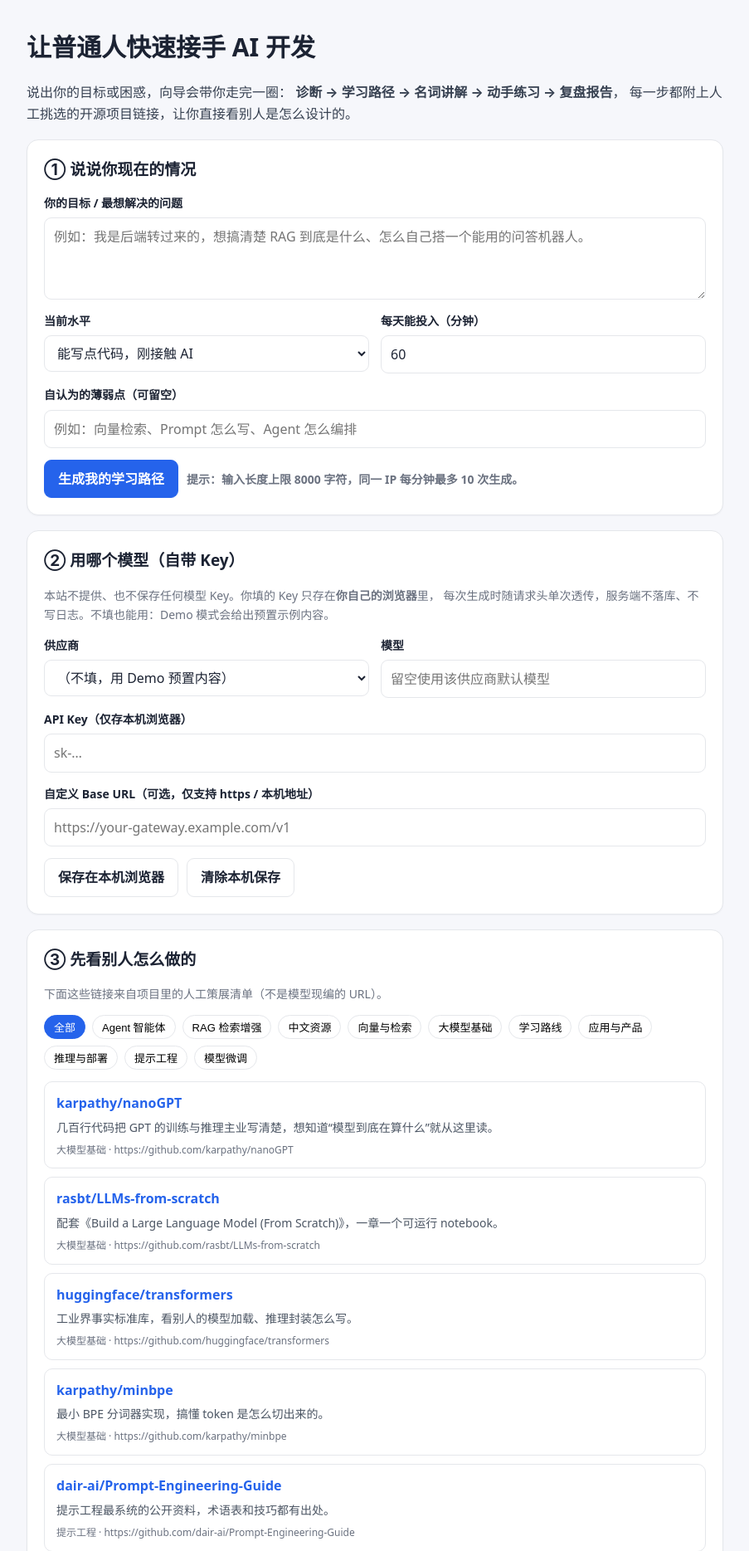
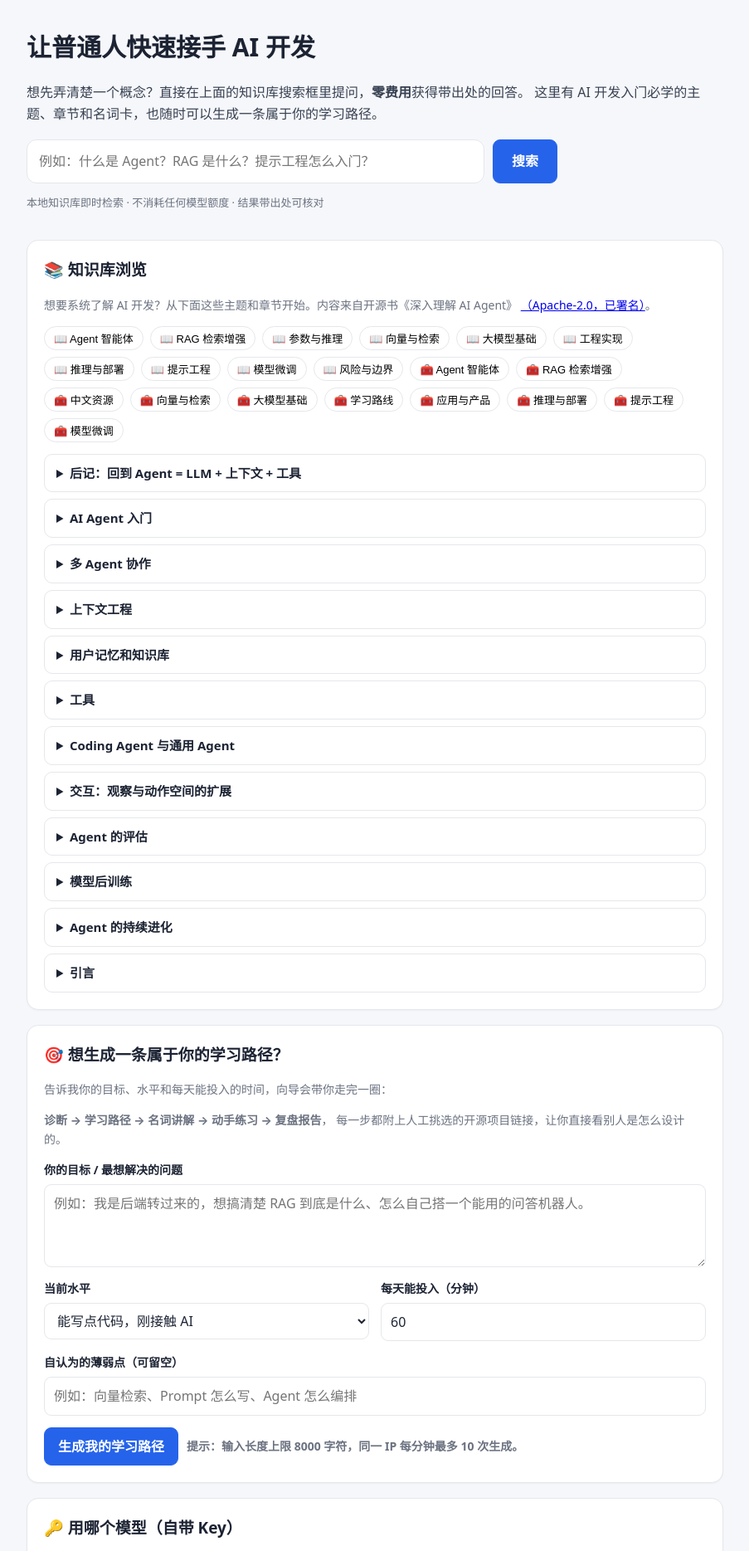
Before and after one commit to xiaxiami3738/chenyi, a FastAPI app: page / in a window 1280 px wide. Shown: the part 64-1933 px from the top of the page at 83% size, without its empty margins (188-1091 px from the left). Run offline with FastAPI, Linux system fonts and the light colour scheme; data comes from the database, SQL or seed files in the repository.

Commit message:
feat(M7.2): 首页改版为查询浏览为主
- 首页顶部新增知识库搜索框：即时检索（350ms 防抖 + AbortController 取消旧请求），零 Token
- 新增知识库浏览区：章节目录（details 折叠小节）+ 术语/链接主题 chips，点击直达检索或链接区
- 生成学习路径卡片降级为次级入口（挪到浏览区之后）
- 章节标题清理：去掉 Pandoc {.unnumbered} 属性，overview 用文件大标题作章名
- 首页测试断言：搜索框先于生成卡片出现

```diff
--- a/app/static/app.js
+++ b/app/static/app.js
@@ -412,6 +412,163 @@ function bindForm() {
   form.addEventListener("submit", startGeneration);
 }
 
+/* ── M7.2：知识库检索与浏览 ───────────────────────────── */
+
+let kbAbort = null; // 检索请求的 AbortController，快速连打时取消上一个
+
+const KIND_LABEL = { chapter: "章节", term: "名词卡", link: "链接" };
+
+function renderKbResults(data) {
+  const box = $("kb-results");
+  box.hidden = false;
+  box.innerHTML = "";
+  if (!data.total) {
+    const empty = textEl("p", "muted", `没有找到与「${data.query}」相关的内容，换个问法试试。`);
+    box.appendChild(empty);
+    return;
+  }
+  box.appendChild(textEl("div", "kb-result-count", `找到 ${data.total} 条相关结果（本地知识库，零 Token 消耗）：`));
+  data.results.forEach((hit) => {
+    const item = textEl("article", "kb-hit", "");
+    const head = textEl("div", "kb-hit-head", "");
+    const kind = document.createElement("span");
+    kind.className = "kb-kind";
+    kind.textContent = KIND_LABEL[hit.kind] || hit.kind;
+    const title = textEl("strong", "kb-hit-title", hit.title);
+    head.appendChild(kind);
+    head.appendChild(title);
+    item.appendChild(head);
+    item.appendChild(textEl("p", "kb-hit-snippet", hit.snippet));
+    const meta = textEl("div", "meta", `出处：${hit.source}` + (hit.topic ? ` · ${hit.topic}` : ""));
+    item.appendChild(meta);
+    if (hit.url) {
+      const a = document.createElement("a");
+      a.href = hit.url;
+      a.target = "_blank";
+      a.rel = "noopener noreferrer";
+      a.className = "kb-hit-url";
+      a.textContent = "打开项目 →";
+      item.appendChild(a);
+    }
+    box.appendChild(item);
+  });
+}
+
+async function runKbSearch(query) {
+  const trim = query.trim();
+  const box = $("kb-results");
+  if (!trim) {
+    box.hidden = true;
+    box.innerHTML = "";
+    return;
+  }
+  $("kb-hint").textContent = "正在本地检索…";
+  if (kbAbort) kbAbort.abort();
+  kbAbort = new AbortController();
+  try {
+    const res = await fetch(`/api/kb/search?q=${encodeURIComponent(trim)}&limit=8`, {
+      signal: kbAbort.signal,
+    });
+    const data = await res.json();
+    if (!res.ok) {
+      const msg = (data.error && data.error.message) || "检索失败，请稍后再试。";
+      throw new Error(msg);
+    }
+    renderKbResults(data);
+    $("kb-hint").textContent = "本地知识库即时检索 · 不消耗任何模型额度 · 结果带出处可核对";
+  } catch (err) {
+    if (err.name === "AbortError") return; // 被新输入打断，忽略
+    box.hidden = false;
+    box.innerHTML = "";
+    box.appendChild(textEl("p", "muted", "⚠️ " + (err.message || "检索失败。")));
+    $("kb-hint").textContent = "本地知识库即时检索 · 不消耗任何模型额度 · 结果带出处可核对";
+  }
+}
+
+function bindKbSearch() {
+  const form = $("kb-form");
+  if (!form) return;
+  form.addEventListener("submit", (ev) => {
+    ev.preventDefault();
+    runKbSearch($("kb-input").value);
+  });
+  // 输入停顿 350ms 后即时检索
+  let timer = null;
+  $("kb-input").addEventListener("input", (ev) => {
+    clearTimeout(timer);
+    const value = ev.target.value;
+    timer = setTimeout(() => runKbSearch(value), 350);
+  });
+}
+
+function renderBrowse(data) {
+  const browse = $("browse-list");
+  const topics = $("kb-topics");
+  browse.innerHTML = "";
+  topics.innerHTML = "";
+  if (!data.chapters.length && !data.terms_topics.length) {
+    browse.innerHTML = "<p class='muted'>知识库暂时为空。</p>";
+    return;
+  }
+  // 主题导航：名词卡主题 → 直接检索；链接主题 → 跳到链接区按主题筛选
+  const makeTopicChip = (label, kind) => {
+    const chip = document.createElement("button");
+    chip.type = "button";
+    chip.className = "topic-chip";
+    chip.textContent = label;
+    chip.addEventListener("click", () => {
+      if (kind === "term") {
+        runKbSearch(label);
+        $("kb-results").scrollIntoView({ behavior: "smooth", block: "start" });
+      } else {
+        loadLinks(label);
+        $("links-list").scrollIntoView({ behavior: "smooth", block: "start" });
+      }
+    });
+    return chip;
+  };
+  data.terms_topics.forEach((t) => topics.appendChild(makeTopicChip("📖 " + t, "term")));
+  data.links_topics.forEach((t) => topics.appendChild(makeTopicChip("🧰 " + t, "link")));
+
+  // 章节目录：<details> 折叠每个章节小节
+  data.chapters.forEach((ch) => {
+    const item = document.createElement("details");
+    item.className = "browse-chapter";
+    const summary = document.createElement("summary");
+    summary.textContent = ch.title || ch.file;
+    item.appendChild(summary);
+    if (ch.sections && ch.sections.length) {
+      const ul = document.createElement("ul");
+      ul.className = "browse-sections";
+      ch.sections.forEach((s) => {
+        const li = document.createElement("li");
+        const a = document.createElement("button");
+        a.type = "button";
+        a.className = "browse-section-link";
+        a.textContent = s;
+        a.addEventListener("click", () => runKbSearch(s));
+        li.appendChild(a);
+        ul.appendChild(li);
+      });
+      item.appendChild(ul);
+    }
+    browse.appendChild(item);
+  });
+}
+
+async function loadBrowse() {
+  const browse = $("browse-list");
+  if (!browse) return;
+  browse.innerHTML = "<p class='muted'>加载中…</p>";
+  try {
+    const res = await fetch("/api/kb/overview");
+    const data = await res.json();
+    renderBrowse(data);
+  } catch (err) {
+    browse.innerHTML = "<p class='muted'>知识库加载失败，请刷新重试。</p>";
+  }
+}
+
 function checkInsecure() {
   if (location.protocol !== "https:" && !["localhost", "127.0.0.1"].includes(location.hostname)) {
     $("insecure-warning").hidden = false;
@@ -574,6 +731,8 @@ document.addEventListener("DOMContentLoaded", () => {
   restoreKeyFields();
   loadLinks("");
   bindForm();
+  bindKbSearch();
+  loadBrowse();
   checkInsecure();
   $("provider").addEventListener("change", syncProviderDefaults);
   $("save-key").addEventListener("click", saveKeyFields);
--- a/app/static/style.css
+++ b/app/static/style.css
@@ -42,6 +42,57 @@ body {
 
 .hero h1 { font-size: 30px; margin: 8px 0 10px; }
 .lead { color: #374151; font-size: 16px; }
+
+/* ── M7.2：首页知识库检索与浏览 ─────────────────────── */
+.kb-search { display: flex; gap: 10px; margin-top: 18px; max-width: 640px; }
+.kb-search input { flex: 1; font-size: 16px; padding: 12px 14px; border-radius: 12px; }
+.kb-search .btn { flex-shrink: 0; padding: 12px 22px; }
+
+.kb-results { margin-top: 16px; display: grid; gap: 10px; max-width: 640px; }
+.kb-result-count { color: var(--muted); font-size: 13px; margin: 0; }
+.kb-hit {
+  border: 1px solid var(--line);
+  border-radius: 12px;
+  padding: 12px 14px;
+  background: #fff;
+  text-align: left;
+}
+.kb-hit-head { display: flex; align-items: baseline; gap: 8px; }
+.kb-kind {
+  flex-shrink: 0;
+  font-size: 12px;
+  padding: 2px 8px;
+  border-radius: 999px;
+  background: #eff6ff;
+  border: 1px solid #bfdbfe;
+  color: #1e40af;
+}
+.kb-hit-title { color: var(--text); font-size: 15px; }
+.kb-hit-snippet { margin: 6px 0 2px; font-size: 14px; color: #374151; }
+.kb-hit-url { font-size: 13px; color: var(--primary); text-decoration: none; }
+.kb-hit-url:hover { text-decoration: underline; }
+
+.browse-list { display: grid; gap: 8px; margin-top: 10px; }
+.browse-chapter {
+  border: 1px solid var(--line);
+  border-radius: 10px;
+  padding: 10px 14px;
+  background: #fff;
+}
+.browse-chapter summary { cursor: pointer; font-weight: 600; font-size: 15px; color: var(--text); }
+.browse-sections { margin: 8px 0 2px; padding-left: 4px; list-style: none; display: grid; gap: 2px; }
+.browse-section-link {
+  border: none;
+  background: none;
+  color: var(--primary);
+  font-size: 14px;
+  text-align: left;
+  padding: 3px 6px;
+  border-radius: 6px;
+  cursor: pointer;
+  width: 100%;
+}
+.browse-section-link:hover { background: #eff6ff; }
 
 .card {
   background: var(--card);
@@ -284,4 +335,5 @@ input:focus, select:focus, textarea:focus {
 @media (max-width: 640px) {
   .form-grid { grid-template-columns: 1fr; }
   .hero h1 { font-size: 24px; }
+  .kb-search { flex-direction: column; }
 }
--- a/app/templates/index.html
+++ b/app/templates/index.html
@@ -3,14 +3,36 @@
 <section class="hero">
   <h1>让普通人快速接手 AI 开发</h1>
   <p class="lead">
-    说出你的目标或困惑，向导会带你走完一圈：
+    想先弄清楚一个概念？直接在上面的知识库搜索框里提问，<strong>零费用</strong>获得带出处的回答。
+    这里有 AI 开发入门必学的主题、章节和名词卡，也随时可以生成一条属于你的学习路径。
+  </p>
+  <form id="kb-form" class="kb-search" role="search">
+    <input id="kb-input" type="search" autocomplete="off" maxlength="200"
+      placeholder="例如：什么是 Agent？RAG 是什么？提示工程怎么入门？"
+      aria-label="搜索知识库">
+    <button type="submit" class="btn btn-primary" id="kb-btn">搜索</button>
+  </form>
+  <p class="hint" id="kb-hint">本地知识库即时检索 · 不消耗任何模型额度 · 结果带出处可核对</p>
+  <div id="kb-results" class="kb-results" hidden></div>
+</section>
+
+<section class="card" id="browse-card">
+  <h2>📚 知识库浏览</h2>
+  <p class="muted">
+    想要系统了解 AI 开发？从下面这些主题和章节开始。内容来自开源书《深入理解 AI Agent》
+    <a href="https://github.com/bojieli/ai-agent-book" rel="noopener noreferrer" target="_blank">（Apache-2.0，已署名）</a>。
+  </p>
+  <div id="kb-topics" class="topic-bar"></div>
+  <div id="browse-list" class="browse-list"></div>
+</section>
+
+<section class="card" id="start-card">
+  <h2>🎯 想生成一条属于你的学习路径？</h2>
+  <p class="muted">告诉我你的目标、水平和每天能投入的时间，向导会带你走完一圈：</p>
+  <p class="muted">
     <strong>诊断 → 学习路径 → 名词讲解 → 动手练习 → 复盘报告</strong>，
     每一步都附上人工挑选的开源项目链接，让你直接看别人是怎么设计的。
   </p>
-</section>
-
-<section class="card" id="start-card">
-  <h2>① 说说你现在的情况</h2>
   <form id="start-form" class="form-grid">
     <label class="field field-wide">
       <span>你的目标 / 最想解决的问题</span>
@@ -59,10 +81,10 @@
 </section>
 
 <section class="card" id="byok-card">
-  <h2>② 用哪个模型（自带 Key）</h2>
+  <h2>🔑 用哪个模型（自带 Key）</h2>
   <p class="muted">
-    本站不提供、也不保存任何模型 Key。你填的 Key 只存在<strong>你自己的浏览器</strong>里，
-    每次生成时随请求头单次透传，服务端不落库、不写日志。不填也能用：Demo 模式会给出预置示例内容。
+    知识库问答<strong>不需要任何 Key</strong>。只有想生成个性化学习路径时才需要模型 Key：
+    你填的 Key 只存在<strong>你自己的浏览器</strong>里，每次生成时随请求头单次透传，服务端不落库、不写日志。
   </p>
   <div id="insecure-warning" class="warning" hidden>
     ⚠️ 当前页面不是 HTTPS，填入真实 Key 存在被中间人截获的风险。建议只在 Demo 模式体验，或改用 HTTPS 部署。
@@ -93,7 +115,7 @@
 </section>
 
 <section class="card" id="links-card">
-  <h2>③ 先看别人怎么做的</h2>
+  <h2>🧰 先看别人怎么做的</h2>
   <p class="muted">下面这些链接来自项目里的人工策展清单（不是模型现编的 URL）。</p>
   <div id="topic-bar" class="topic-bar"></div>
   <div id="links-list" class="links"></div>
```
Also changed, not shown: app/services/kb.py (+17 -7 lines), tests/integration/test_health.py (+10 -0 lines).
